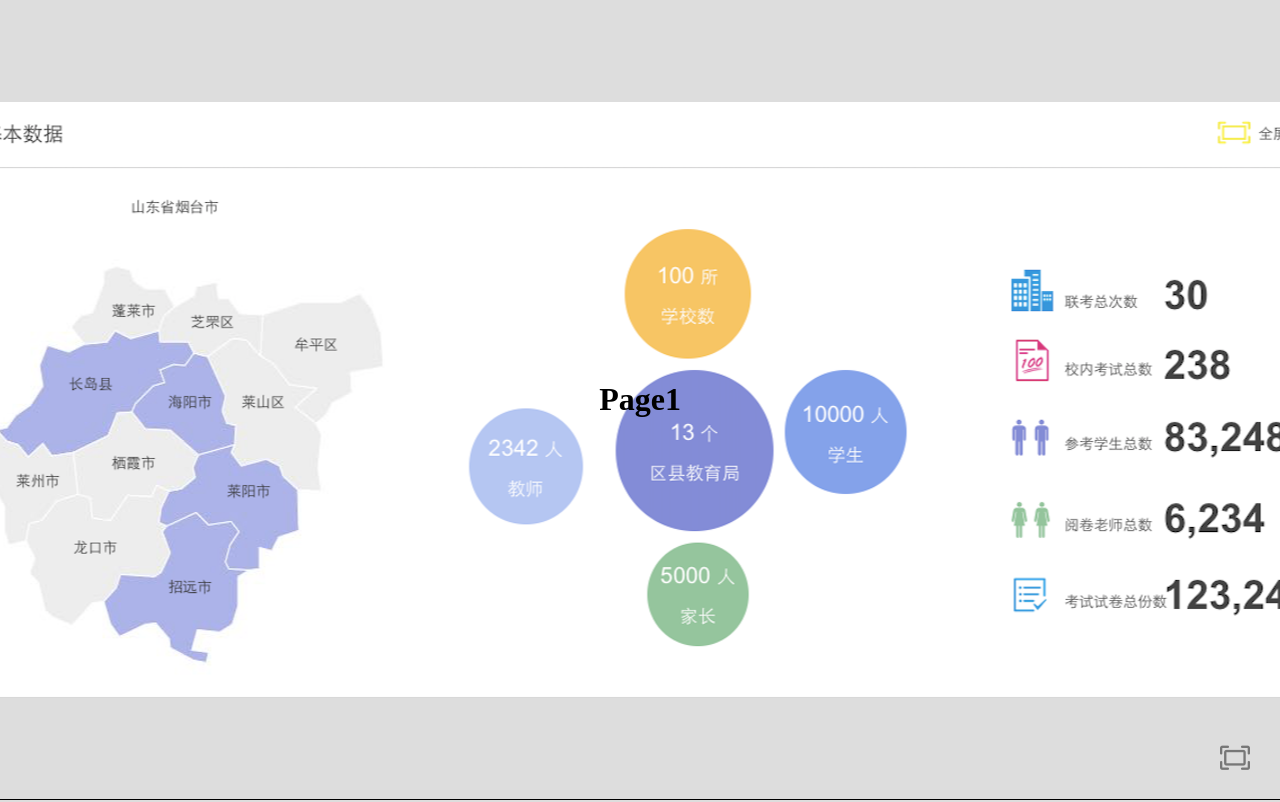
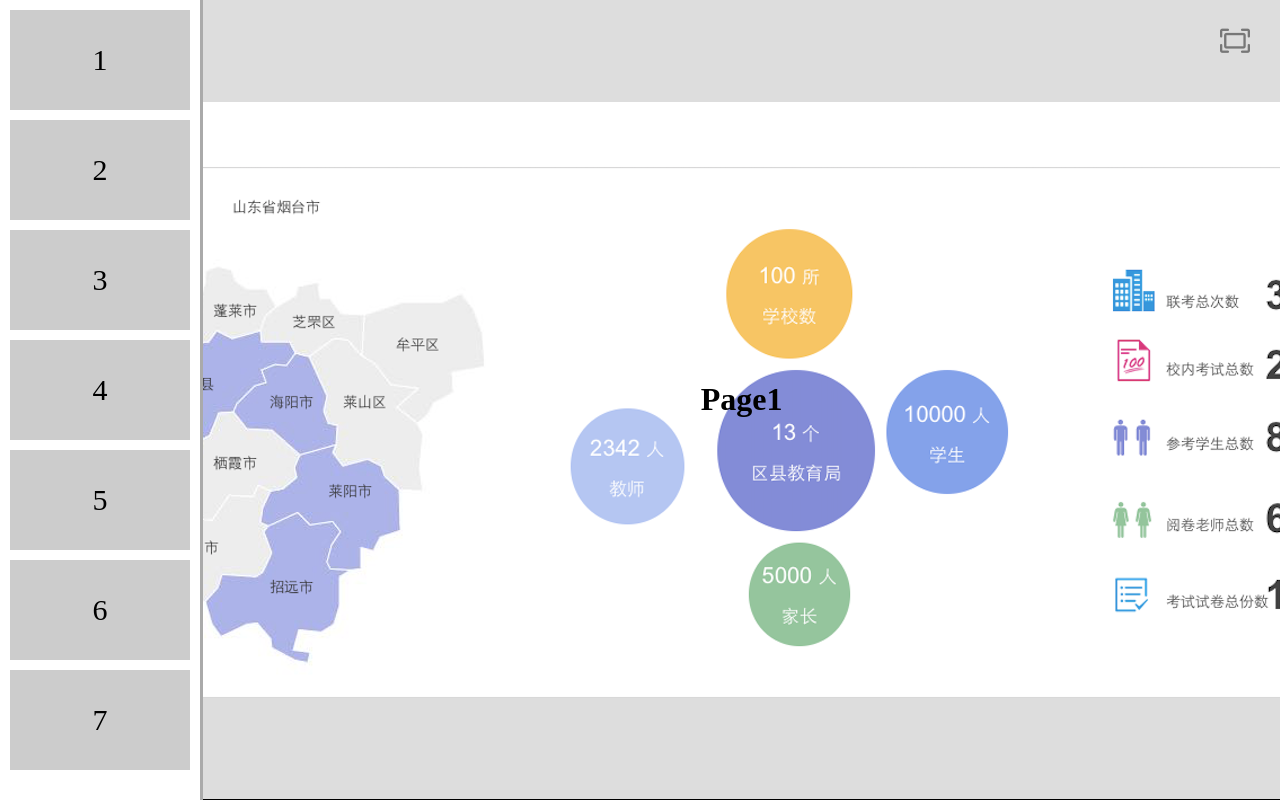
Before and after one commit to Younger-Peng/bigdata, a React app: page / in a window 1280 px wide. Shown: the top 802 px of the page. Built offline with nearby package versions, Linux system fonts and the light colour scheme; the HTML template or start-up script is replaced by a standard one.

Commit message:
Add plan2 and plan3

```diff
--- a/App.js
+++ b/App.js
@@ -27,7 +27,9 @@ class Demo extends Component {
         document.addEventListener('webkitfullscreenchange', () => {
             this.setState({
                 ...this.state,
-                fullScreen: !this.state.fullScreen
+                fullScreen: !this.state.fullScreen,
+                marginTop: 0,
+                currentPage: 1
             })
         })
     }
--- /dev/null
+++ b/App2.js
@@ -0,0 +1,51 @@
+/*
+* @Author: liucong
+* @Create By:   2017-10-13 11:21:38
+*/
+
+import React, { Component } from "react";
+import ReactDOM from "react-dom";
+import _ from 'lodash';
+import Page from "./components/Page1.jsx";
+import './master.css';
+import './fonts/iconfont.css'
+
+class Demo extends Component {
+    constructor(props) {
+        super(props)
+        this.state = {
+            pages: [1,2,3,4,5,6,7],
+            currentPage: 1
+        }
+    }
+
+    changePage(index) {
+        this.setState({
+            ...this.state,
+            currentPage: index+1
+        })
+    }
+
+    render() {
+        return (
+            <div style={{display: 'flex'}}>
+                <div style={{width: 200, height: '100vh', overflow: 'auto', borderRight: '3px solid #aaa'}}>
+                    {
+                        _.map(this.state.pages, (page, index) => {
+                            return (
+                                <div className='page' onClick={this.changePage.bind(this, index)} key={index} style={{height: 100, margin: 10, display: 'flex', background: '#ccc'}}>
+                                    <div style={{margin: 'auto', fontSize: 30}}>{page}</div>
+                                </div>
+                            )
+                        })
+                    }
+                </div>
+                <div style={{flex: 1, overflow: 'hidden', height: '100vh'}}>
+                    <Page key={`Page${this.state.currentPage}`} content={`Page${this.state.currentPage}`} pageNum={this.state.currentPage} />
+                </div>
+            </div>
+        )
+    }
+
+}
+export default Demo;
--- /dev/null
+++ b/components/Page1.jsx
@@ -0,0 +1,46 @@
+import React from 'react'
+
+
+class Page extends React.Component {
+    constructor(props) {
+        super(props)
+        this.state = {
+            fullScreen: false
+        }
+    }
+
+    toggleFullScreen() {
+
+        var elem = this.target
+        if(this.state.fullScreen) {
+            if (document.webkitExitFullscreen) {
+                document.webkitExitFullscreen()
+            }
+        } else {
+            if (elem.requestFullscreen) {
+              elem.requestFullscreen();
+            } else if (elem.msRequestFullscreen) {
+              elem.msRequestFullscreen();
+            } else if (elem.mozRequestFullScreen) {
+              elem.mozRequestFullScreen();
+            } else if (elem.webkitRequestFullscreen) {
+              elem.webkitRequestFullscreen();
+            }
+        }
+    }
+
+    render() {
+        var background = {
+            backgroundSize: 'contain',
+            background: `url(/imgs/img${this.props.pageNum}.png) no-repeat center center`
+        }
+        return (
+            <div ref={el => this.target = el} style={Object.assign({}, background, {position: 'relative', width: '100%', height: '100vh', backgroundColor: '#ddd', display: 'flex', boxSizing: 'border-box', borderBottom: '1px solid black'})}>
+                <h1 style={{margin: 'auto'}} >{this.props.content}</h1>
+                <button style={{position: 'absolute', top: 20, right: 20, padding: '5px 10px', borderRadius: '5px', background: 'transparent', borderStyle: 'none', cursor: 'pointer', outline: 'none', fontSize: 14}}  onClick={this.toggleFullScreen.bind(this)}><i style={{fontSize: 30, color: '#777'}} className='icon iconfont icon-full-screen'></i></button>
+            </div>
+        )
+    }
+}
+
+export default Page
--- a/index.js
+++ b/index.js
@@ -4,7 +4,7 @@
 */
 import React, { Component } from "react";
 import ReactDOM from "react-dom";
-import App from "./App";
+import App from "./App2";
 
 const rootEle = document.getElementById("root");
 ReactDOM.render(<App />, rootEle);
--- a/master.css
+++ b/master.css
@@ -11,3 +11,8 @@
 .icon-full-screen:hover {
     color: #999 !important
 }
+
+.page:hover {
+    background: #ddd !important;
+    cursor: pointer;
+}
```
Also changed, not shown: App1.js (added, +34 -0 lines).
